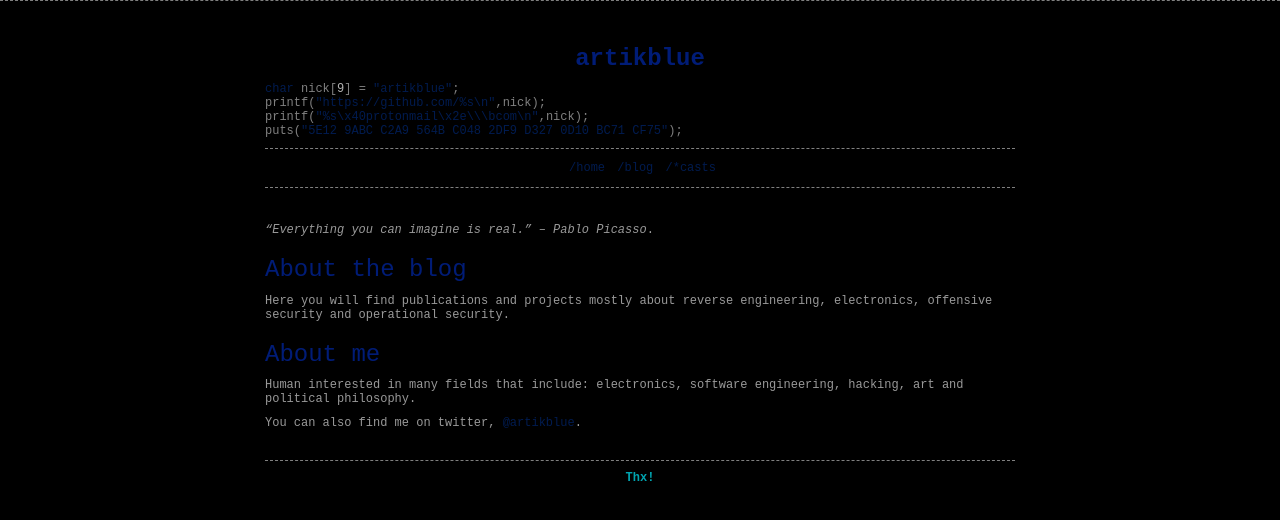
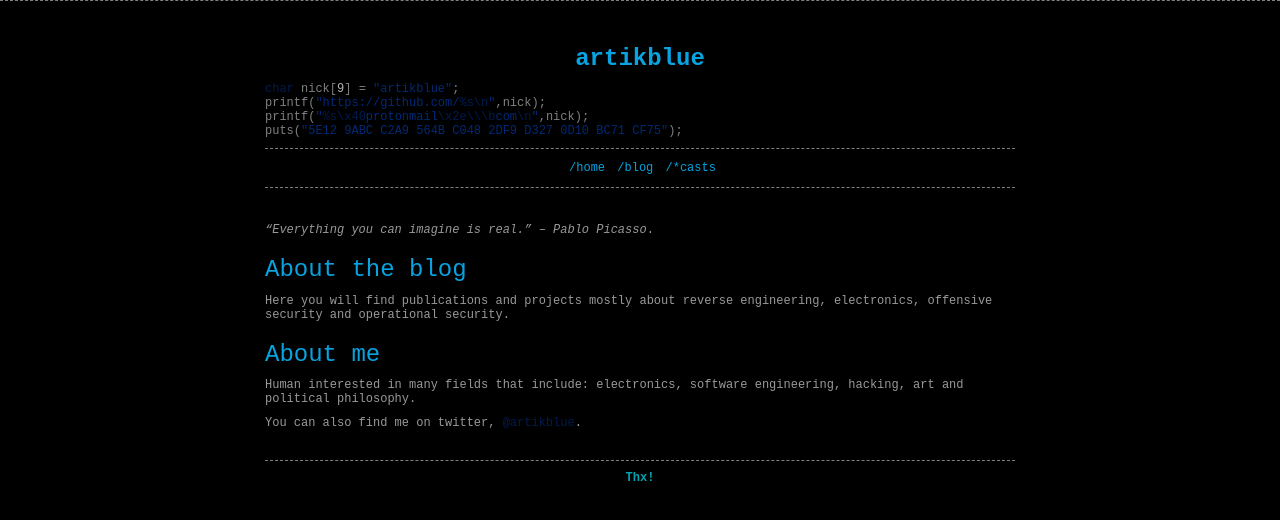
Before and after one commit to artikblue/artikblue.github.io, a Jekyll site: the page built from index.md, in a window 1280 px wide. Shown: the top 520 px of the page. Built offline with Jekyll 4.4.1, drawn with Linux system fonts in a browser that asks for light colours.

Commit message:
color -> blue

```diff
--- a/css/main.css
+++ b/css/main.css
@@ -11,16 +11,16 @@ body {
     //width: 800px;
 }
 h1 {
-  color: rgba(0, 51, 220, 0.541);
+  color: rgba(9, 185, 255, 0.88);
   font-size: 24px;
   font-family: monospace;
   font-weight: bold;
 }
-h2 { color: rgba(0, 51, 220, 0.541); }
-h3 { color: rgba(0, 51, 220, 0.541); }
-h4 { color: rgba(0, 51, 220, 0.541); }
-h5 { color: rgba(0, 51, 220, 0.541); }
-h6 { color: rgba(0, 51, 220, 0.541); }
+h2 { color: rgba(9, 185, 255, 0.88); }
+h3 { color: rgba(9, 185, 255, 0.88); }
+h4 { color: rgba(9, 185, 255, 0.88); }
+h5 { color: rgba(9, 185, 255, 0.88); }
+h6 { color: rgba(9, 185, 255, 0.88); }
 footer {
     color: rgba(0, 205, 220, 0.8);
     font-weight: bold;
@@ -60,7 +60,7 @@ a {
 }
 .menu ul li a {
     text-decoration: none;
-    color: rgba(0, 77, 220, 0.356);
+    color: rgba(9, 185, 255, 0.88);
 }
 .menu ul li a:hover {
     padding: 2px;
@@ -207,7 +207,7 @@ table a {
     color: rgba(0, 77, 220, 0.356);
 }
 .string {
-    color: rgba(0, 77, 220, 0.356);
+    color: rgba(0, 77, 220, 0.534);
 }
 .function {
     color: rgba(255,255,255,0.5);
```
